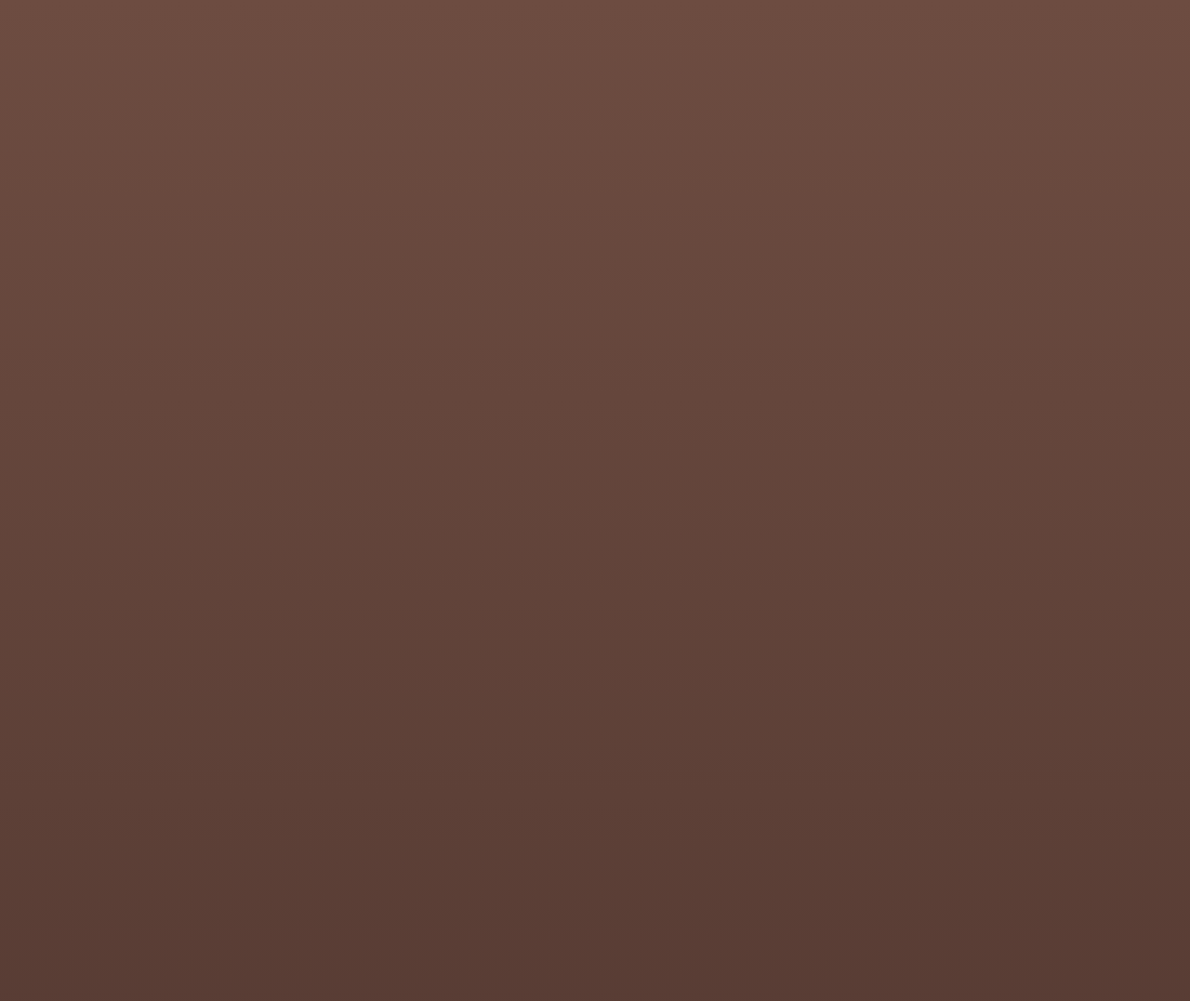
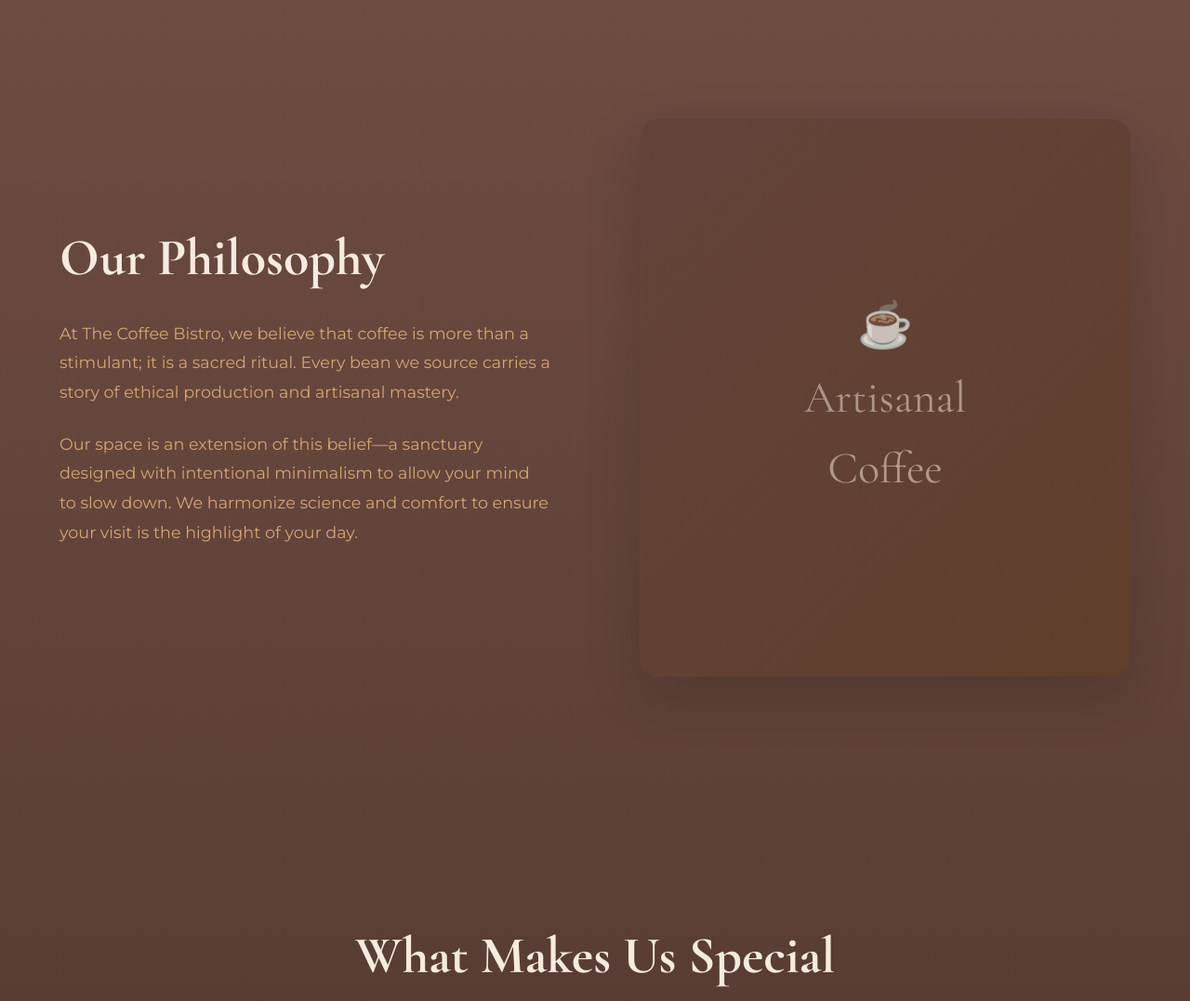
Before and after one commit to ahlkriday/The-Coffee-Bistro, a plain HTML site: page index.html in a window 1280 px wide. Shown: the part 800-1877 px from the top of the page at 93% size. Drawn offline with nearby package versions, Linux system fonts and the light colour scheme.

Commit message:
Add files via upload

```diff
--- a/style.css
+++ b/style.css
@@ -775,12 +775,14 @@ footer p {
 }
 
 /* Intersection Observer Animation Classes */
+/* Updated Animation Classes */
 .fade-in {
-    opacity: 0;
-    transform: translateY(30px);
+    opacity: 1; /* Changed from 0 to 1 to ensure visibility */
+    transform: translateY(0); /* Reset transform */
     transition: opacity 0.8s ease, transform 0.8s ease;
 }
 
+/* You can keep this for a subtle scroll effect if the JS works */
 .fade-in.visible {
     opacity: 1;
     transform: translateY(0);
```
